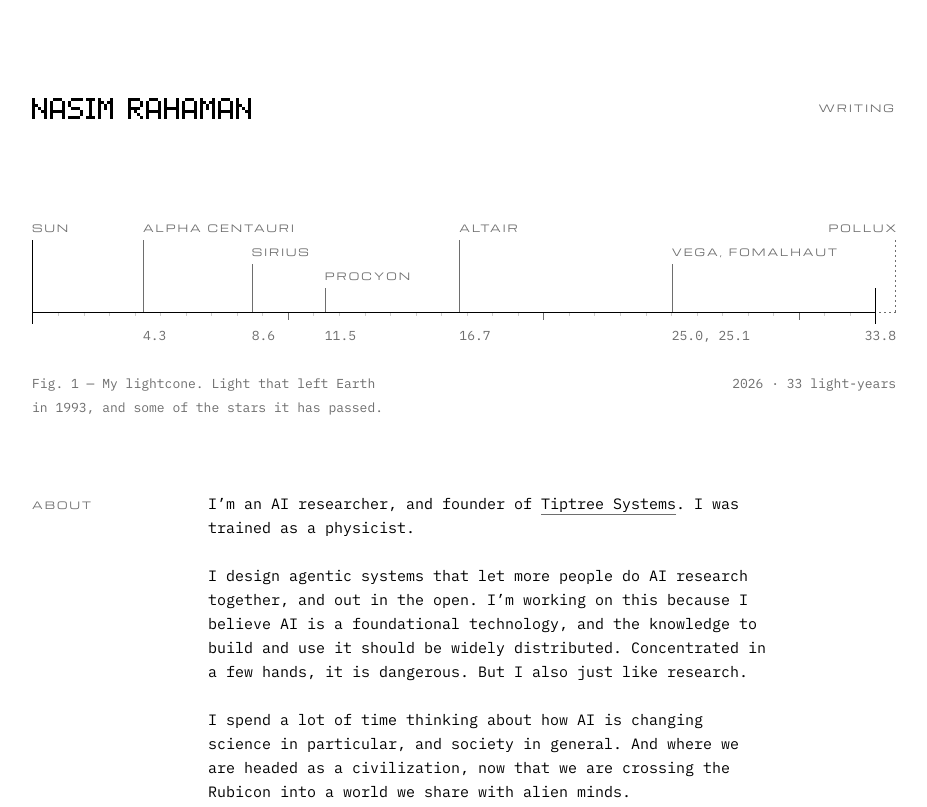
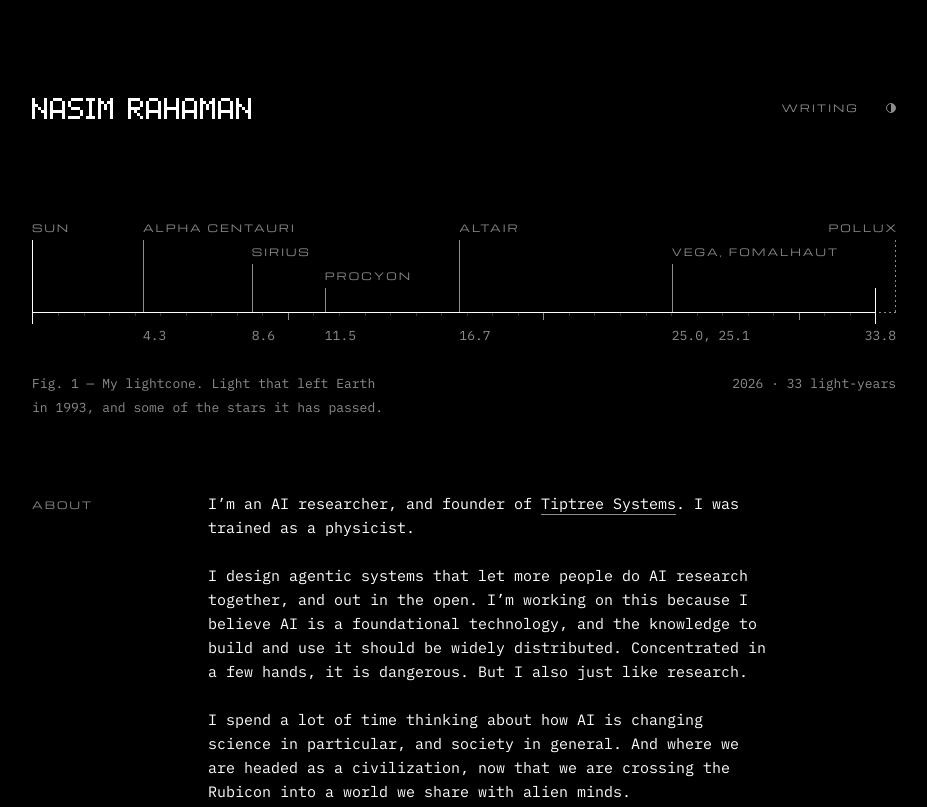
Before and after one commit to nasimrahaman/personal-website, a plain HTML site: page docs/index.html in a window 1280 px wide. Shown: the top 807 px of the page, without its empty margins (176-1103 px from the left). Drawn offline with Linux system fonts and the light colour scheme.

Commit message:
Add a light switch; dark is the default
Every page is dark unless the reader turns the switch in the header, a
small half-filled circle. The choice is kept on the reader's device.
Without scripts there is no switch and the page stays dark.

Co-Authored-By: Claude Fable 5.2 <noreply@anthropic.com>

```diff
--- a/docs/index.html
+++ b/docs/index.html
@@ -20,13 +20,13 @@
     <meta property="og:image:width" content="1200" />
     <meta property="og:image:height" content="630" />
     <meta name="twitter:card" content="summary_large_image" />
-    <meta name="theme-color" content="#000000" media="(prefers-color-scheme: dark)" />
-    <meta name="theme-color" content="#ffffff" media="(prefers-color-scheme: light)" />
+    <meta name="theme-color" content="#000000" />
     <link rel="icon" href="/favicon.svg" type="image/svg+xml" />
     <link rel="apple-touch-icon" href="/apple-touch-icon.png" />
     <link rel="alternate" type="application/atom+xml" href="/feed.xml" title="Nasim Rahaman" />
     <link rel="preload" href="/fonts/plex-mono-400.woff2" as="font" type="font/woff2" crossorigin />
     <link rel="preload" href="/fonts/michroma-400.woff2" as="font" type="font/woff2" crossorigin />
+    <script src="/theme.js"></script>
     <link rel="stylesheet" href="/style.css" />
   </head>
   <body>
@@ -35,6 +35,7 @@
         <a class="mark" href="/" aria-label="Nasim Rahaman, home" aria-current="page"></a>
         <nav>
           <a href="/writing/">Writing</a>
+          <button class="theme" type="button" aria-label="Light mode" aria-pressed="false" title="Light" hidden></button>
         </nav>
       </header>
 
--- a/docs/style.css
+++ b/docs/style.css
@@ -59,8 +59,8 @@
   color-scheme: dark;
 }
 
-@media (prefers-color-scheme: light) {
-  :root {
+/* Light, when the reader has turned the switch at the top (theme.js). */
+:root[data-theme="light"] {
   --ground: #fff;
   --ink: #000;
   --dim: #6e6e6e;
@@ -68,7 +68,6 @@
   --attention: #e63c00;
   --dot: #4f86cf;
   color-scheme: light;
-  }
 }
 
 *,
@@ -190,6 +189,42 @@ h2,
 }
 
 .top nav a:hover {
+  color: var(--attention);
+}
+
+/* The light switch: a circle, half filled, and the one icon on the site. It
+   is as tall as a line so that it is easy to hit, and the circle is drawn in
+   the middle of it. Turned, the circle is the other way round. */
+
+.theme {
+  appearance: none;
+  flex: none;
+  width: var(--line);
+  height: var(--line);
+  margin: 0 calc((0.625rem - var(--line)) / 2);
+  padding: 0;
+  border: 0;
+  background: none;
+  color: var(--dim);
+  cursor: pointer;
+}
+
+.theme::before {
+  content: "";
+  display: block;
+  width: 0.625rem;
+  height: 0.625rem;
+  margin: auto;
+  border: 1px solid currentColor;
+  border-radius: 50%;
+  background: linear-gradient(to right, transparent 50%, currentColor 50%);
+}
+
+:root[data-theme="light"] .theme::before {
+  transform: rotate(180deg);
+}
+
+.theme:hover {
   color: var(--attention);
 }
 
@@ -951,6 +986,10 @@ sup,
 }
 
 @media print {
+  .theme {
+    display: none;
+  }
+
   :root {
     --ground: #fff;
     --ink: #000;
--- /dev/null
+++ b/docs/theme.js
@@ -0,0 +1,67 @@
+// The light switch.
+//
+// Every page is dark unless the reader has turned the switch at the top, and
+// their own device remembers which. Nothing is sent anywhere.
+//
+// This file is loaded in the <head> without "defer", so that it runs before
+// the page is drawn and a light page is never drawn dark first. The switch is
+// in the page hidden; it is shown here, so it is never a control that does
+// nothing. Pages without the switch (404) still take the reader's choice.
+
+(function () {
+  "use strict";
+
+  var KEY = "theme";
+  var root = document.documentElement;
+
+  function wantsLight() {
+    try {
+      return localStorage.getItem(KEY) === "light";
+    } catch (e) {
+      return false; // Storage is closed to us: stay dark.
+    }
+  }
+
+  function remember(light) {
+    try {
+      if (light) localStorage.setItem(KEY, "light");
+      else localStorage.removeItem(KEY);
+    } catch (e) {}
+  }
+
+  function show(light) {
+    if (light) root.setAttribute("data-theme", "light");
+    else root.removeAttribute("data-theme");
+
+    // The colour a phone gives its own bars around the page.
+    var meta = document.querySelector('meta[name="theme-color"]');
+    if (meta) meta.setAttribute("content", light ? "#ffffff" : "#000000");
+
+    var button = document.querySelector("button.theme");
+    if (button) {
+      button.setAttribute("aria-pressed", light ? "true" : "false");
+      button.title = light ? "Dark" : "Light";
+    }
+  }
+
+  show(wantsLight());
+
+  document.addEventListener("DOMContentLoaded", function () {
+    show(wantsLight());
+
+    var button = document.querySelector("button.theme");
+    if (!button) return;
+    button.hidden = false;
+    button.addEventListener("click", function () {
+      var light = root.getAttribute("data-theme") !== "light";
+      remember(light);
+      show(light);
+    });
+  });
+
+  // A page brought back by the Back button may have been drawn before the
+  // switch was turned on another page.
+  window.addEventListener("pageshow", function (event) {
+    if (event.persisted) show(wantsLight());
+  });
+})();
```
Also changed, not shown: docs/404.html (+2 -2 lines), docs/specimen/index.html (+3 -2 lines), docs/writing/index.html (+3 -2 lines), docs/writing/prologue/index.html (+3 -2 lines), tools/photos.html (+3 -2 lines), tools/post.html (+3 -2 lines). Lines whose indentation alone changed are shown as unchanged.
